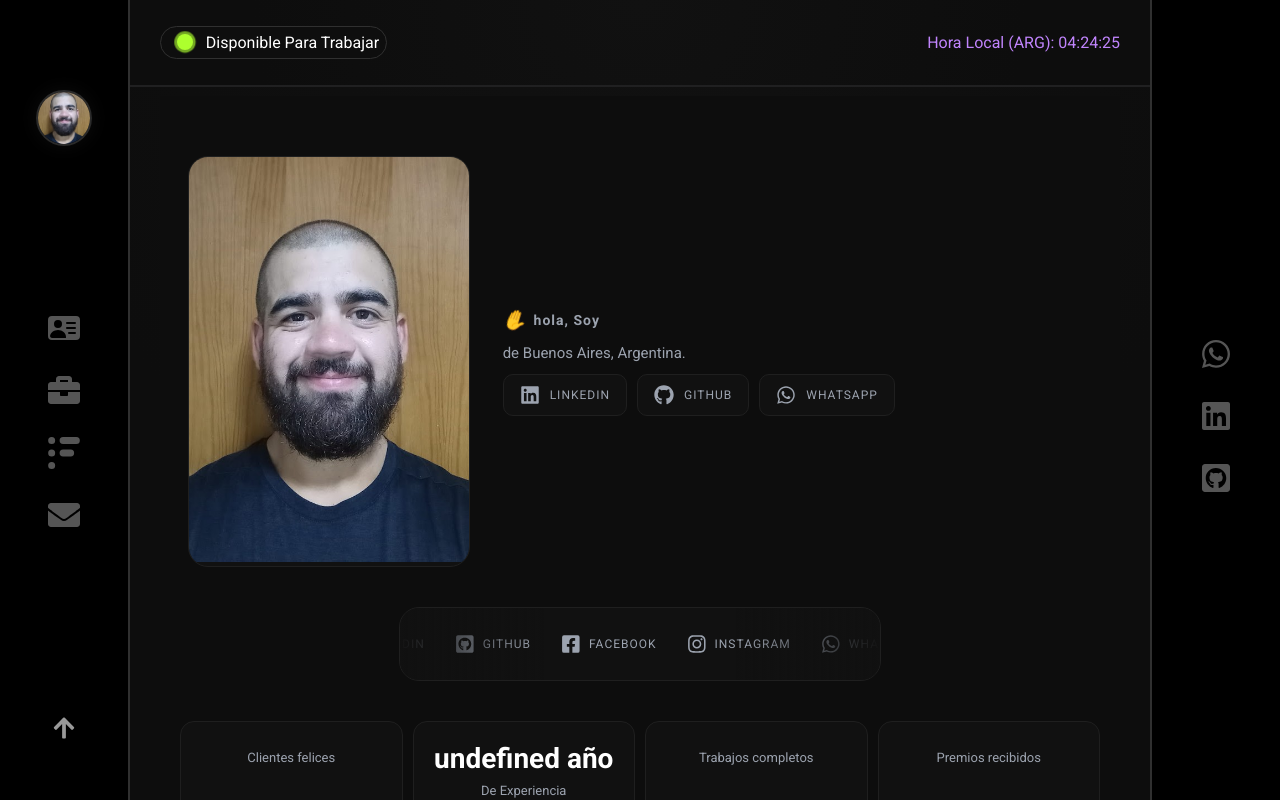
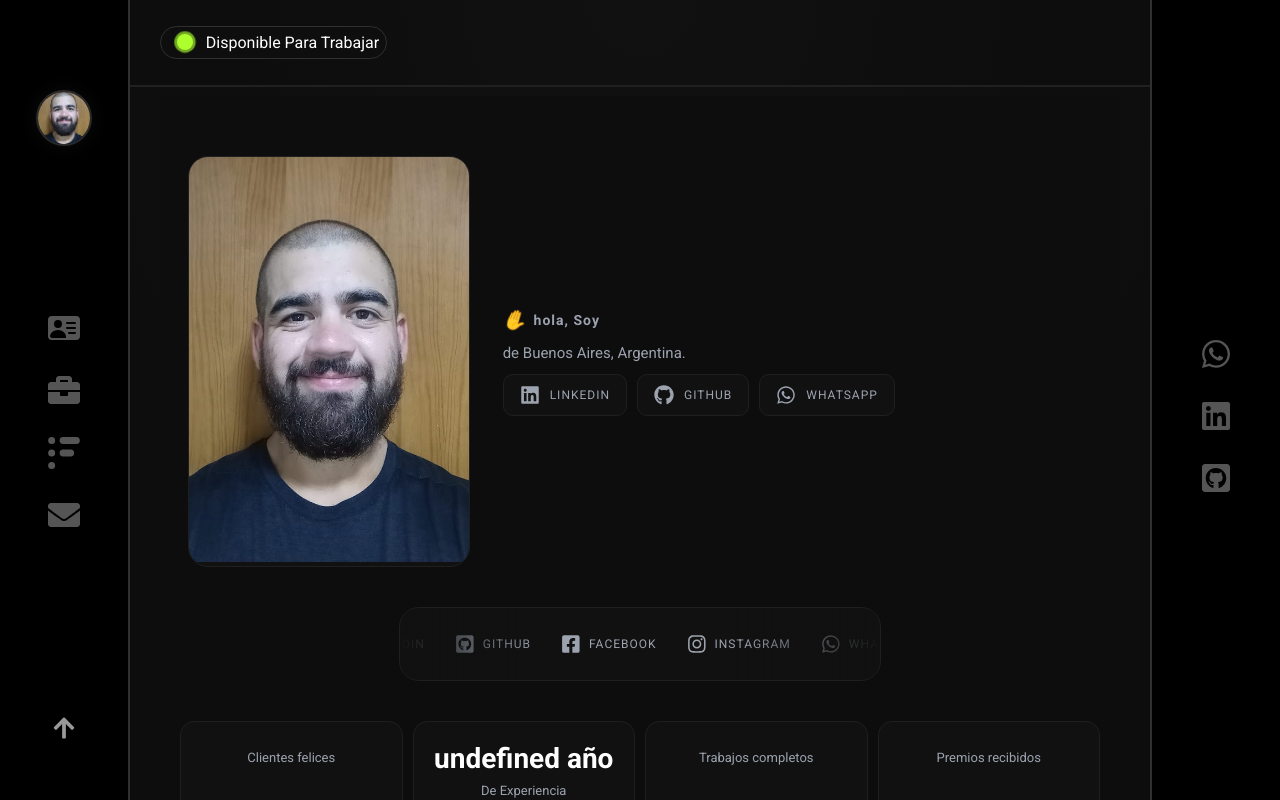
Before and after one commit to PabloDanielChavez/portafolio, a Next.js app in the folder portafolio-frontend/: page / in a window 1280 px wide. Built offline with nearby package versions, Linux system fonts and the light colour scheme; no server answers.

Commit message:
Se ignoro la hora

```diff
--- a/portafolio-frontend/src/components/sections/Header.tsx
+++ b/portafolio-frontend/src/components/sections/Header.tsx
@@ -3,29 +3,23 @@ import styles_header from '@/styles/sections/header.module.scss';
 import { useState, useEffect } from 'react';
 
 export default function Header() {
-  // Inicializamos el estado directamente con el placeholder de carga '--:--:--'
-  const [hora, setHora] = useState('--:--:--');
+  // const [hora, setHora] = useState('--:--:--');
 
-  useEffect(() => {
-    const obtenerHora = () => {
-      return new Date().toLocaleTimeString('es-AR', {
-        timeZone: 'America/Argentina/Buenos_Aires',
-        hour12: false
-      });
-    };
+  // useEffect(() => {
+  //   const obtenerHora = () => {
+  //     return new Date().toLocaleTimeString('es-AR', {
+  //       timeZone: 'America/Argentina/Buenos_Aires',
+  //       hour12: false
+  //     });
+  //   };
+  //   setHora(obtenerHora());
 
-    // Colocamos la hora real inmediatamente al montar el componente en el cliente
-    setHora(obtenerHora());
+  //   const intervalo = setInterval(() => {
+  //     setHora(obtenerHora());
+  //   }, 1000);
 
-    const intervalo = setInterval(() => {
-      setHora(obtenerHora());
-    }, 1000);
-
-    return () => clearInterval(intervalo);
-  }, []);
-
-  // Ya no necesitamos el if (!isMounted) con un return diferente.
-  // El HTML estructural es EXACTAMENTE el mismo en servidor y cliente.
+  //   return () => clearInterval(intervalo);
+  // }, []);
   return (
     <header className={styles_header.header}>
       <div className={styles_header.header_box}>
@@ -37,9 +31,9 @@ export default function Header() {
             </span>
             <span className={styles_header.header_available}>Disponible para trabajar</span>
           </article>
-          <article className={styles_header.header_box_time}>
+          {/* <article className={styles_header.header_box_time}>
               <span className={styles_header.header_span_time}>Hora Local (ARG): {hora}</span>
-          </article>
+          </article> */}
         </div>
       </div>
     </header>
```
